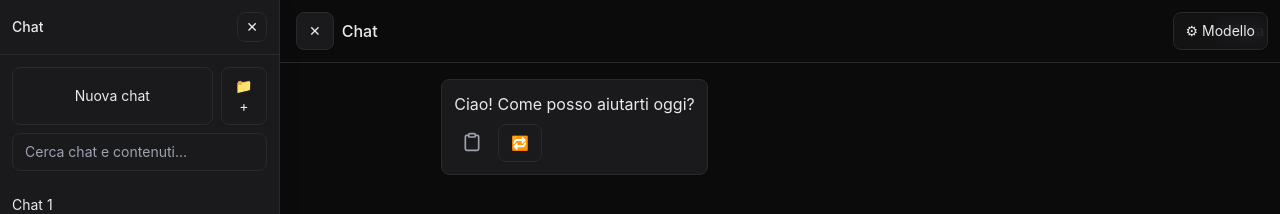
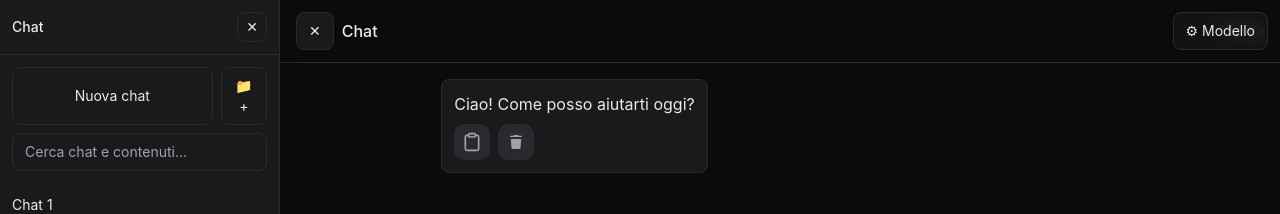
Before and after one commit to GiovanniM-maker/cursor_playground, a React (Vite) app: page / in a window 1280 px wide. Shown: the top 214 px of the page. Built offline with nearby package versions, Linux system fonts and the light colour scheme.

Commit message:
feat(ui): minimal copy/delete buttons - circular hover, animated trash icon

```diff
--- a/src/App.tsx
+++ b/src/App.tsx
@@ -273,19 +273,37 @@ export default function App() {
                           </div>
                         )}
                         {m.role === 'assistant' && (
-                          <div className="mt-2 flex gap-2 text-xs">
-                            <button className="copy" onClick={(e) => { navigator.clipboard.writeText(m.content); (e.currentTarget.querySelector('.tooltip') as HTMLElement)?.focus(); e.currentTarget.blur(); }}>
-                              <span className="tooltip" data-text-initial="Copy" data-text-end="Copied!"></span>
-                              <span>
-                                <svg className="clipboard" xmlns="http://www.w3.org/2000/svg" viewBox="0 0 6.35 6.35" width="20" height="20" aria-hidden>
-                                  <path d="M2.43.265c-.3 0-.548.236-.573.53h-.328a.74.74 0 0 0-.735.734v3.822a.74.74 0 0 0 .735.734H4.82a.74.74 0 0 0 .735-.734V1.529a.74.74 0 0 0-.735-.735h-.328a.58.58 0 0 0-.573-.53zm0 .529h1.49c.032 0 .049.017.049.049v.431c0 .032-.017.049-.049.049H2.43c-.032 0-.05-.017-.05-.049V.843c0-.032.018-.05.05-.05zm-.901.53h.328c.026.292.274.528.573.528h1.49a.58.58 0 0 0 .573-.529h.328a.2.2 0 0 1 .206.206v3.822a.2.2 0 0 1-.206.205H1.53a.2.2 0 0 1-.206-.205V1.529a.2.2 0 0 1 .206-.206z" fill="currentColor"/>
-                                </svg>
-                                <svg className="checkmark" xmlns="http://www.w3.org/2000/svg" viewBox="0 0 24 24" width="18" height="18" aria-hidden>
-                                  <path d="M9.707 19.121a.997.997 0 0 1-1.414 0l-5.646-5.647a1.5 1.5 0 0 1 0-2.121l.707-.707a1.5 1.5 0 0 1 2.121 0L9 14.171l9.525-9.525a1.5 1.5 0 0 1 2.121 0l.707.707a1.5 1.5 0 0 1 0 2.121z" fill="currentColor"/>
-                                </svg>
-                              </span>
+                          <div className="mt-2 flex gap-2">
+                            <button className="copy" onClick={() => navigator.clipboard.writeText(m.content)} title="Copia">
+                              <svg className="clipboard" xmlns="http://www.w3.org/2000/svg" viewBox="0 0 6.35 6.35" aria-hidden>
+                                <path d="M2.43.265c-.3 0-.548.236-.573.53h-.328a.74.74 0 0 0-.735.734v3.822a.74.74 0 0 0 .735.734H4.82a.74.74 0 0 0 .735-.734V1.529a.74.74 0 0 0-.735-.735h-.328a.58.58 0 0 0-.573-.53zm0 .529h1.49c.032 0 .049.017.049.049v.431c0 .032-.017.049-.049.049H2.43c-.032 0-.05-.017-.05-.049V.843c0-.032.018-.05.05-.05zm-.901.53h.328c.026.292.274.528.573.528h1.49a.58.58 0 0 0 .573-.529h.328a.2.2 0 0 1 .206.206v3.822a.2.2 0 0 1-.206.205H1.53a.2.2 0 0 1-.206-.205V1.529a.2.2 0 0 1 .206-.206z" fill="currentColor"/>
+                              </svg>
+                              <svg className="checkmark" xmlns="http://www.w3.org/2000/svg" viewBox="0 0 24 24" aria-hidden>
+                                <path d="M9.707 19.121a.997.997 0 0 1-1.414 0l-5.646-5.647a1.5 1.5 0 0 1 0-2.121l.707-.707a1.5 1.5 0 0 1 2.121 0L9 14.171l9.525-9.525a1.5 1.5 0 0 1 2.121 0l.707.707a1.5 1.5 0 0 1 0 2.121z" fill="currentColor"/>
+                              </svg>
                             </button>
-                            <button className="btn" title="Rigenera" onClick={() => setMessages(prev => prev.filter(x => x.id !== m.id))}>🔁</button>
+                            <button className="delete-btn" onClick={() => setMessages(prev => prev.filter(x => x.id !== m.id))} title="Elimina">
+                              <svg xmlns="http://www.w3.org/2000/svg" fill="none" viewBox="0 0 69 14" className="svgIcon bin-top">
+                                <g clipPath="url(#clip0_35_24)">
+                                  <path fill="currentColor" d="M20.8232 2.62734L19.9948 4.21304C19.8224 4.54309 19.4808 4.75 19.1085 4.75H4.92857C2.20246 4.75 0 6.87266 0 9.5C0 12.1273 2.20246 14.25 4.92857 14.25H64.0714C66.7975 14.25 69 12.1273 69 9.5C69 6.87266 66.7975 4.75 64.0714 4.75H49.8915C49.5192 4.75 49.1776 4.54309 49.0052 4.21305L48.1768 2.62734C47.3451 1.00938 45.6355 0 43.7719 0H25.2281C23.3645 0 21.6549 1.00938 20.8232 2.62734ZM64.0023 20.0648C64.0397 19.4882 63.5822 19 63.0044 19H5.99556C5.4178 19 4.96025 19.4882 4.99766 20.0648L8.19375 69.3203C8.44018 73.0758 11.6746 76 15.5712 76H53.4288C57.3254 76 60.5598 73.0758 60.8062 69.3203L64.0023 20.0648Z"/>
+                                </g>
+                                <defs>
+                                  <clipPath id="clip0_35_24">
+                                    <rect fill="white" height="14" width="69"></rect>
+                                  </clipPath>
+                                </defs>
+                              </svg>
+                              <svg xmlns="http://www.w3.org/2000/svg" fill="none" viewBox="0 0 69 57" className="svgIcon bin-bottom">
+                                <g clipPath="url(#clip0_35_22)">
+                                  <path fill="currentColor" d="M20.8232 -16.3727L19.9948 -14.787C19.8224 -14.4569 19.4808 -14.25 19.1085 -14.25H4.92857C2.20246 -14.25 0 -12.1273 0 -9.5C0 -6.8727 2.20246 -4.75 4.92857 -4.75H64.0714C66.7975 -4.75 69 -6.8727 69 -9.5C69 -12.1273 66.7975 -14.25 64.0714 -14.25H49.8915C49.5192 -14.25 49.1776 -14.4569 49.0052 -14.787L48.1768 -16.3727C47.3451 -17.9906 45.6355 -19 43.7719 -19H25.2281C23.3645 -19 21.6549 -17.9906 20.8232 -16.3727ZM64.0023 1.0648C64.0397 0.4882 63.5822 0 63.0044 0H5.99556C5.4178 0 4.96025 0.4882 4.99766 1.0648L8.19375 50.3203C8.44018 54.0758 11.6746 57 15.5712 57H53.4288C57.3254 57 60.5598 54.0758 60.8062 50.3203L64.0023 1.0648Z"/>
+                                </g>
+                                <defs>
+                                  <clipPath id="clip0_35_22">
+                                    <rect fill="white" height="57" width="69"></rect>
+                                  </clipPath>
+                                </defs>
+                              </svg>
+                            </button>
                           </div>
                         )}
                       </>
--- a/src/index.css
+++ b/src/index.css
@@ -69,80 +69,78 @@
 @keyframes roundness { 0% { filter: contrast(15); } 20% { filter: contrast(3); } 40% { filter: contrast(3); } 60% { filter: contrast(15); } 100% { filter: contrast(15); } }
 @keyframes colorize { 0% { filter: hue-rotate(0deg); } 20% { filter: hue-rotate(-30deg); } 40% { filter: hue-rotate(-60deg); } 60% { filter: hue-rotate(-90deg); } 80% { filter: hue-rotate(-45deg); } 100% { filter: hue-rotate(0deg); } }
 
-/* Minimal copy button with tooltip (inspired by snippet) */
+/* Minimal copy button - circular on hover */
 .copy {
-  --button-bg: #1a1a1c;
-  --button-hover-bg: #222224;
+  --button-bg: #2a2a2e;
+  --button-hover-bg: #3a3a3f;
   --button-text-color: #9ca3af;
   --button-hover-text-color: #0a84ff;
-  --button-border-radius: 10px;
   --button-diameter: 36px;
-  --button-outline-width: 1px;
-  --button-outline-color: rgb(141, 141, 141);
-  --tooltip-bg: #2a2a2e;
-  --toolptip-border-radius: 6px;
-  --tooltip-font-family: Menlo, Roboto Mono, monospace;
-  --tooltip-font-size: 12px;
-  --tootip-text-color: #eaeaea;
-  --tooltip-padding-x: 7px;
-  --tooltip-padding-y: 7px;
-  --tooltip-offset: 8px;
   box-sizing: border-box;
   width: var(--button-diameter);
   height: var(--button-diameter);
-  border-radius: var(--button-border-radius);
+  border-radius: 10px;
   background-color: var(--button-bg);
   color: var(--button-text-color);
   border: none;
   cursor: pointer;
   position: relative;
   outline: none;
-}
-.copy .tooltip {
-  position: absolute;
-  opacity: 0;
-  visibility: hidden;
-  top: 0;
-  left: 50%;
-  transform: translateX(-50%);
-  white-space: nowrap;
-  font: var(--tooltip-font-size) var(--tooltip-font-family);
-  color: var(--tootip-text-color);
-  background: var(--tooltip-bg);
-  padding: var(--tooltip-padding-y) var(--tooltip-padding-x);
-  border-radius: var(--toolptip-border-radius);
-  pointer-events: none;
-}
-.copy .tooltip::before { content: attr(data-text-initial); }
-.copy .tooltip::after {
-  content: "";
-  position: absolute;
-  bottom: calc(var(--tooltip-padding-y) / 2 * -1);
-  width: var(--tooltip-padding-y);
-  height: var(--tooltip-padding-y);
-  background: inherit;
-  left: 50%;
-  transform: translateX(-50%) rotate(45deg);
-  z-index: -1;
-  pointer-events: none;
+  transition: all 0.3s ease;
+  display: flex;
+  align-items: center;
+  justify-content: center;
 }
 .copy svg {
-  position: absolute;
-  top: 50%;
-  left: 50%;
-  transform: translate(-50%, -50%);
+  width: 20px;
+  height: 20px;
 }
 .copy .checkmark { display: none; }
-.copy:hover .tooltip,
-.copy:focus:not(:focus-visible) .tooltip {
-  opacity: 1;
-  visibility: visible;
-  top: calc((100% + var(--tooltip-offset)) * -1);
+.copy:hover {
+  border-radius: 50%;
+  background-color: var(--button-hover-bg);
 }
-.copy:focus:not(:focus-visible) .tooltip::before { content: attr(data-text-end); }
+.copy:hover svg { color: var(--button-hover-text-color); }
 .copy:focus:not(:focus-visible) .clipboard { display: none; }
 .copy:focus:not(:focus-visible) .checkmark { display: block; }
-.copy:hover,
-.copy:focus { background-color: var(--button-hover-bg); }
-.copy:active { outline: var(--button-outline-width) solid var(--button-outline-color); }
-.copy:hover svg { color: var(--button-hover-text-color); }
+
+/* Delete button with animated trash icon */
+.delete-btn {
+  width: 36px;
+  height: 36px;
+  border-radius: 10px;
+  background-color: #2a2a2e;
+  border: none;
+  font-weight: 600;
+  display: flex;
+  flex-direction: column;
+  align-items: center;
+  justify-content: center;
+  cursor: pointer;
+  transition: all 0.3s ease;
+  overflow: hidden;
+  position: relative;
+  gap: 2px;
+}
+.delete-btn:hover {
+  border-radius: 50%;
+  background-color: #3a3a3f;
+  gap: 0;
+}
+.delete-btn .svgIcon {
+  width: 12px;
+  transition-duration: 0.3s;
+}
+.delete-btn .svgIcon path {
+  fill: #9ca3af;
+}
+.delete-btn:hover .svgIcon path {
+  fill: #ef4444;
+}
+.delete-btn .bin-top {
+  transform-origin: bottom right;
+}
+.delete-btn:hover .bin-top {
+  transition-duration: 0.5s;
+  transform: rotate(160deg);
+}
```
Also changed, not shown: 1 other file (tests, documents, lock files or other folders).
